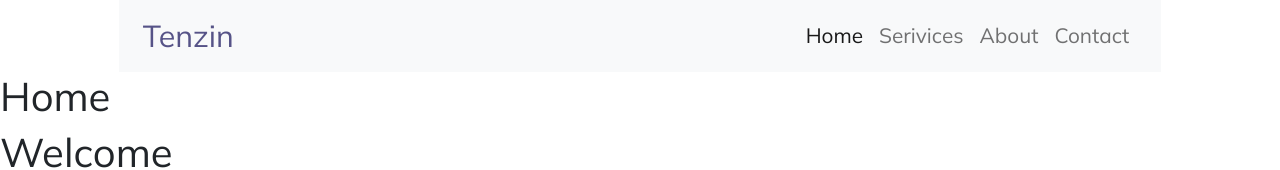
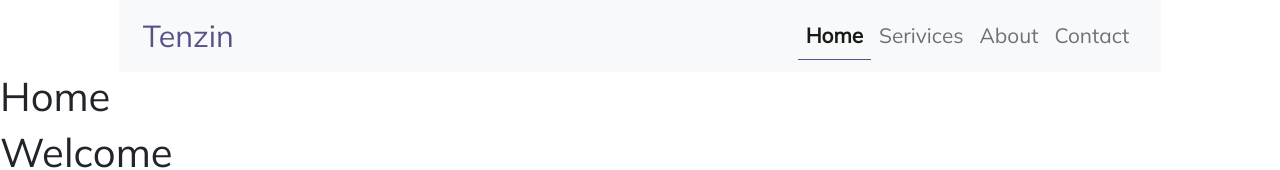
Before and after one commit to tenthin/react-snap-shot, a React (Create React App) app: page / in a window 1280 px wide. Shown: the top 170 px of the page. Built offline with nearby package versions, Linux system fonts and the light colour scheme.

Commit message:
using navlink to locate exact location of page

```diff
--- a/src/Navbar.js
+++ b/src/Navbar.js
@@ -16,16 +16,16 @@ const Navbar = () => {
                                 <div className="collapse navbar-collapse" id="navbarSupportedContent">
                                     <ul className="navbar-nav ms-auto mb-2 mb-lg-0">
                                         <li className="nav-item">
-                                        <NavLink className="nav-link active" aria-current="page" to="/">Home</NavLink>
+                                        <NavLink activeClassName="menu_active" exact className="nav-link active" aria-current="page" to="/">Home</NavLink>
                                         </li>
                                         <li className="nav-item">
-                                        <NavLink className="nav-link" to="service">Serivices</NavLink>
+                                        <NavLink activeClassName="menu_active" className="nav-link" to="/service">Serivices</NavLink>
                                         </li>
                                         <li className="nav-item">
-                                        <NavLink className="nav-link" to="about">About</NavLink>
+                                        <NavLink activeClassName="menu_active" className="nav-link" to="/about">About</NavLink>
                                         </li>
                                         <li className="nav-item">
-                                        <NavLink className="nav-link" to="contact">Contact</NavLink>
+                                        <NavLink activeClassName="menu_active" className="nav-link" to="/contact">Contact</NavLink>
                                         </li>
                                     </ul>
                                 </div>
```
